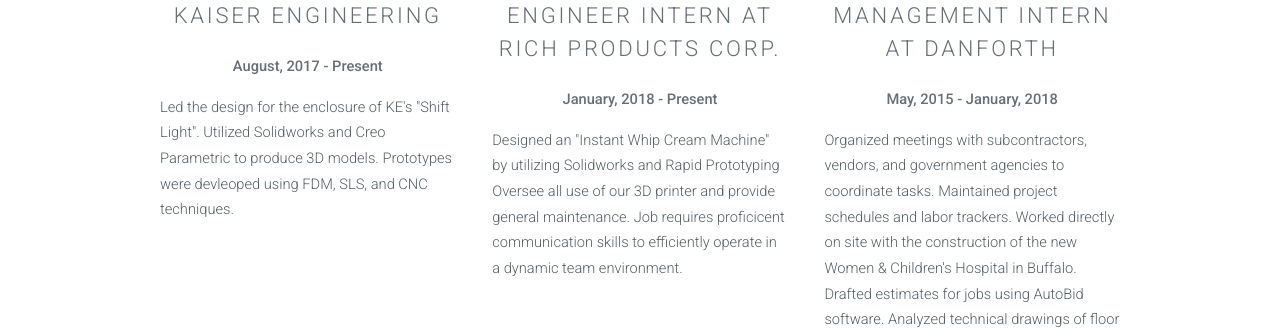
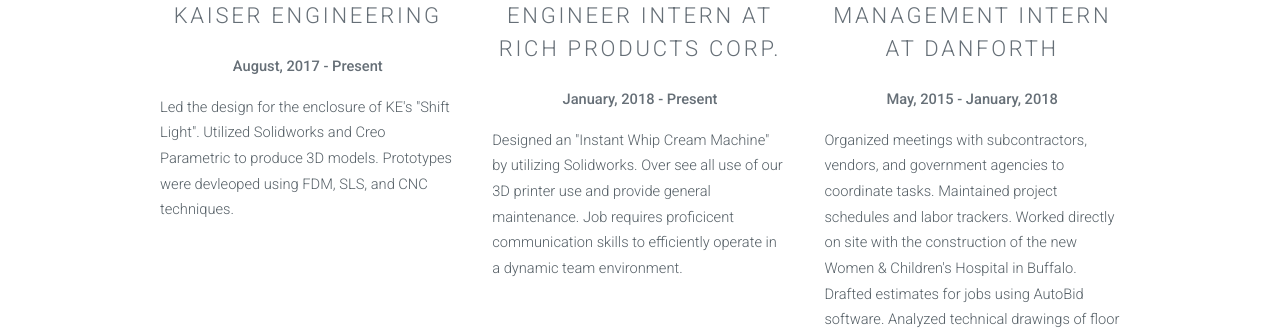
Before and after one commit to akaiser16/website, a plain HTML site: page index.html in a window 1280 px wide. Shown: the part 1840-2172 px from the top of the page. Drawn offline with Linux system fonts and the light colour scheme.

Commit message:
Grammar Check

```diff
--- a/index.html
+++ b/index.html
@@ -158,7 +158,7 @@
 								<p><b>January, 2018 - Present</b></p>
 								</section>
 								<section >
-								<p>Designed an "Instant Whip Cream Machine" by utilizing Solidworks and Rapid Prototyping Oversee all use of our 3D printer and provide general maintenance. Job requires proficicent communication skills to efficiently operate in a dynamic team environment. </p>
+								<p>Designed an "Instant Whip Cream Machine" by utilizing Solidworks. Over see all use of our 3D printer use and provide general maintenance. Job requires proficicent communication skills to efficiently operate in a dynamic team environment. </p>
 								</section>
 						</div>
 						<div class="4u">
```
